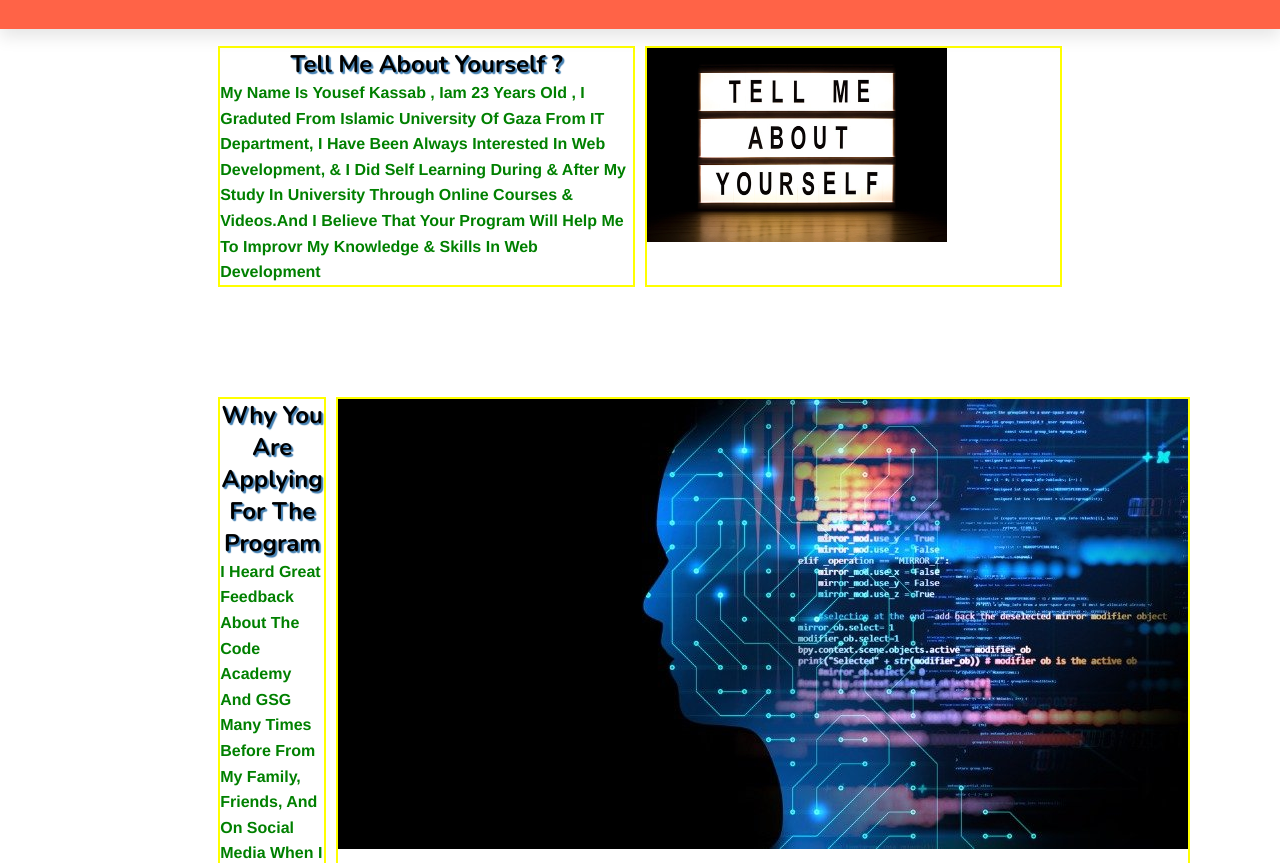
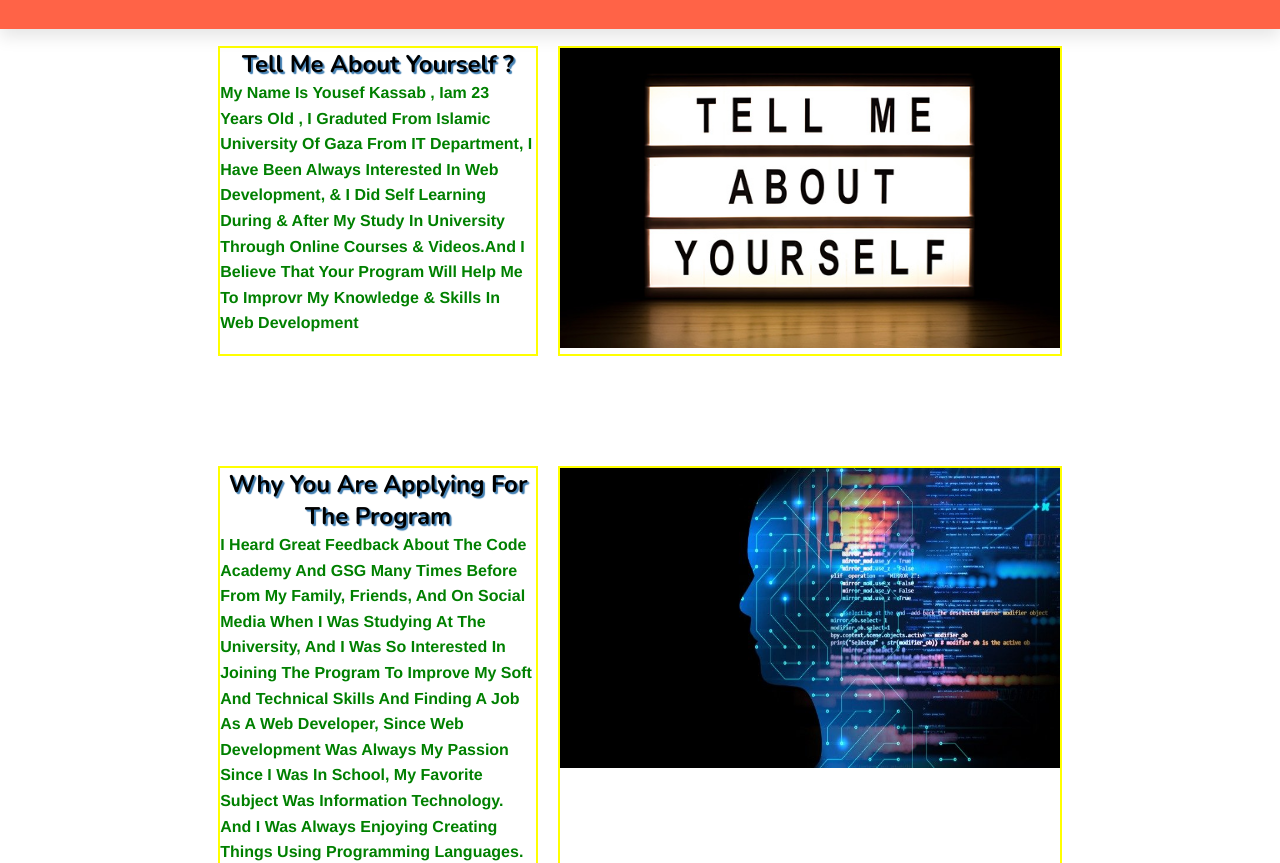
Before and after one commit to yousefkassab99/project-css-html, a plain HTML site: page index.html in a window 1280 px wide. Shown: the part 89-952 px from the top of the page. Drawn offline with nearby package versions, Linux system fonts and the light colour scheme.

Commit message:
Update style.css

```diff
--- a/style.css
+++ b/style.css
@@ -127,15 +127,19 @@ header{
     border: 2px solid yellow;
 }
 
+
 .flex-child:first-child {
-    margin-right: 10px;
+    margin-right: 20px;
 }
 
 #image-1{
-width : 300px;
-  hight:300px;
+    width: 500px;
+    height: 300px;
 }
-
+#image-2{
+    width: 500px;
+    height: 300px;
+}
 
 /*-----------------------------------------------------------------------------------------------------*/
 .footer .box-container{
```
